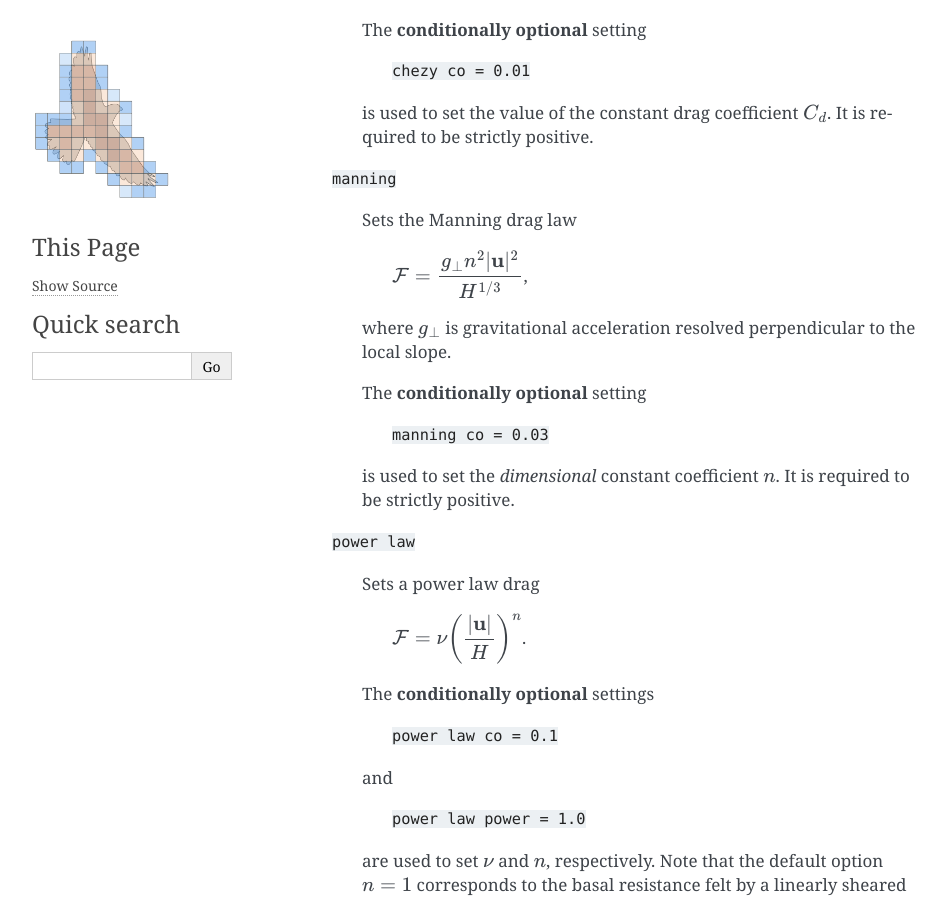
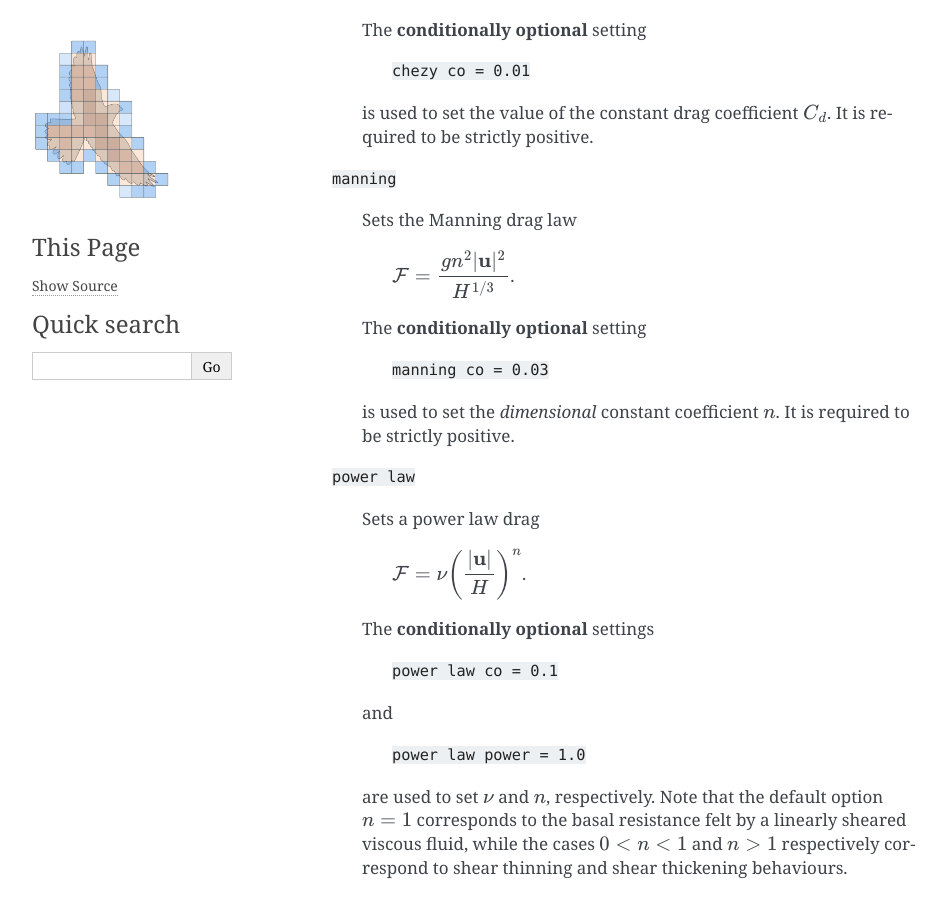
Before and after one commit to jakelangham/kestrel, a Sphinx documentation site: the page built from docs/source/settings_and_parameters/parameters.rst, in a window 1280 px wide and 900 px high, scrolled down 601 px. Shown: the whole window, without its empty margins (148-1094 px from the left). Built offline with Sphinx 7.4.7, drawn with Linux system fonts in a browser that asks for light colours.

Commit message:
Use the full gravitational acceleration in the Manning drag law
Co-Authored-By: Claude Opus 5.5 <noreply@anthropic.com>

```diff
--- a/docs/source/settings_and_parameters/parameters.rst
+++ b/docs/source/settings_and_parameters/parameters.rst
@@ -40,10 +40,7 @@ There are two **required** settings in the *Parameters* block:
 
             Sets the Manning drag law
 
-                :math:`\mathcal{F} = \dfrac{g_\perp n^2 |\mathbf{u}|^2}{H^{1/3}}`,
-
-            where :math:`g_\perp` is gravitational acceleration resolved
-            perpendicular to the local slope.
+                :math:`\mathcal{F} = \dfrac{g n^2 |\mathbf{u}|^2}{H^{1/3}}`.
 
             The **conditionally optional** setting
 
```
Also changed, not shown: 1 other file.
